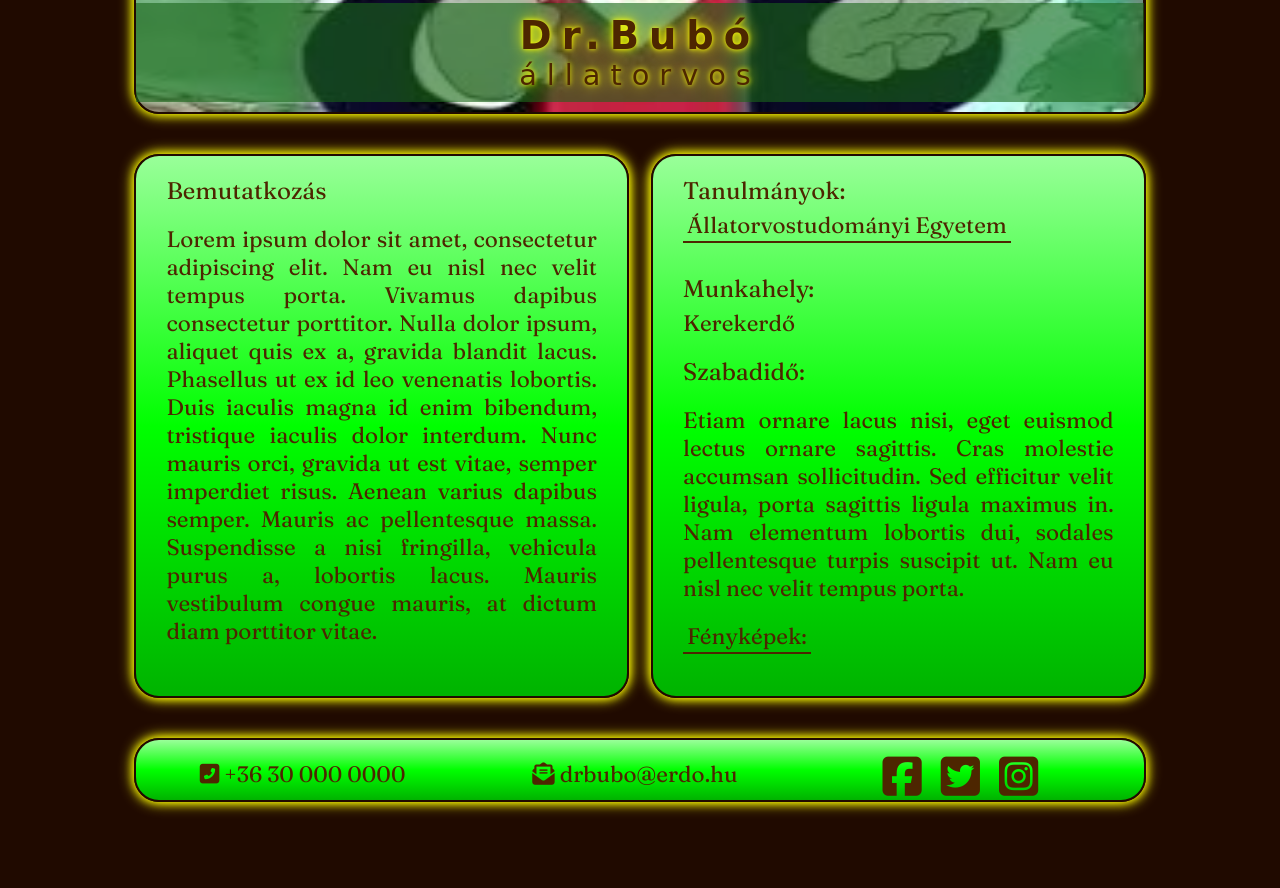
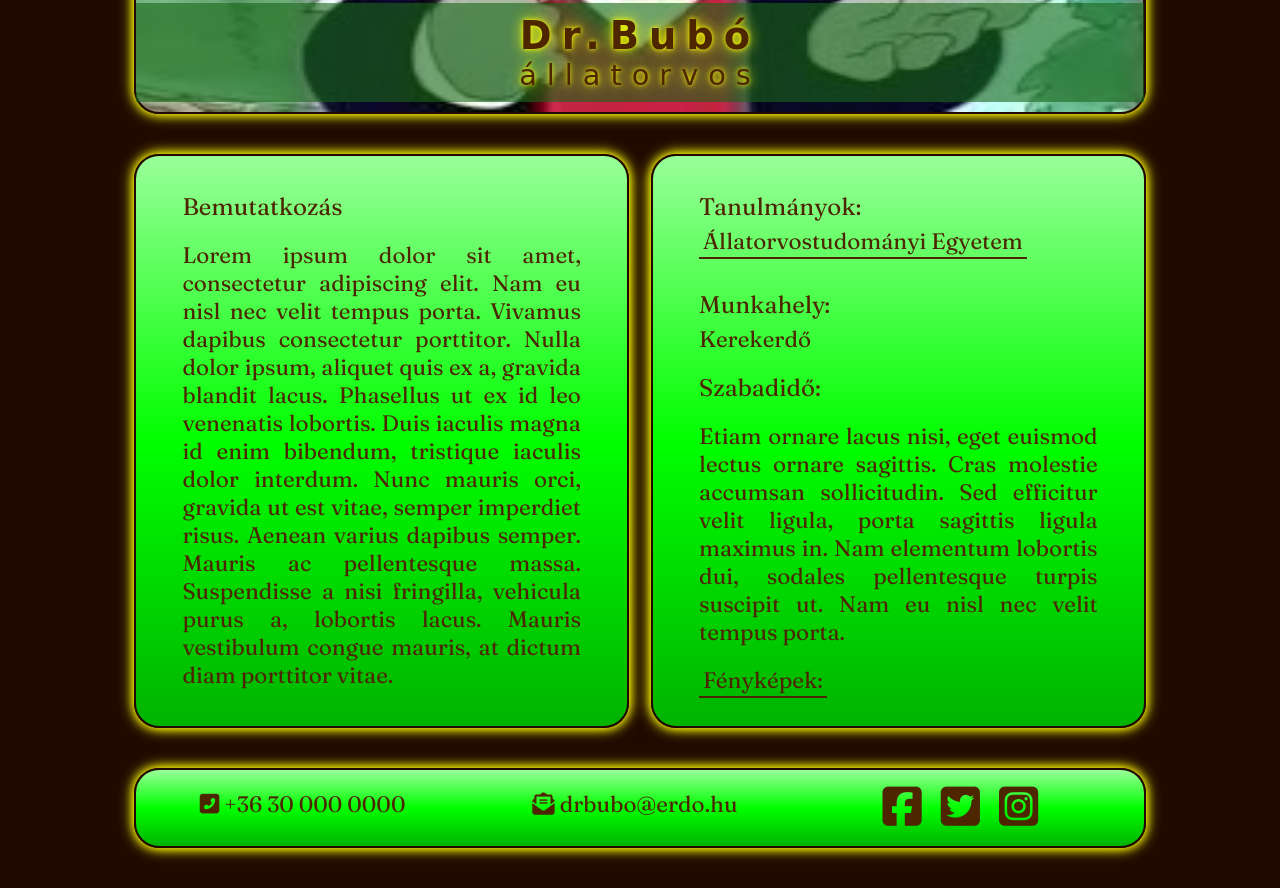
Before and after one commit to LGyor/dr_bubo, a plain HTML site: page index.html in a window 1280 px wide. Shown: the part 450-1338 px from the top of the page. Before the commit the page ends 1292 px from the top, so only its background shows below. Drawn offline with Linux system fonts and the light colour scheme; a web font is replaced by a local one.

Commit message:
dr_bubo file structure_5

```diff
--- a/dr_bubo.css
+++ b/dr_bubo.css
@@ -60,14 +60,21 @@ header p{
 /* --------------------- SECTION --------------------- */
 section{
   width: 80%;
+  /********************/
+  display: flex;
+  flex-wrap: wrap;
+  flex-direction: row;
+  justify-content: center;
+
 }
 article{
-  height: 68vh;
+  /*height: 70vh;*/
   width: 48.9%;
-  float: left;
+  /*float: left;  */
   background-image: linear-gradient(#99ff99, #00ff00,#00b300);
   border: 2px solid #200a00;
   margin: 0 0 40px 0;
+  padding: 1rem 1rem 2rem 1rem;
   box-shadow: 0 0 10px yellow, 0 0 15px yellow;
 }
 article:first-of-type{
@@ -101,15 +108,15 @@ article a:hover{
   color: gold;
 }
 
-section::after {
+/*section::after {
   content: "";
   clear: both;
   display: table;
-}
+}*/
 /* --------------------- FOOTER --------------------- */
 footer{
   width: 80%;
-  height: 8vh;
+  height: 10vh;
   background-image: linear-gradient(#99ff99, #00ff00,#00b300);
   border: 2px solid #200a00;
   box-shadow: 0 0 10px yellow, 0 0 15px yellow;
@@ -121,7 +128,7 @@ footer p{
 }
 .contact{
   width: 33%;
-  height: 100%;
+  /*height: 100%;*/
   float: left;
   margin: 0 auto;
   text-align: center;
@@ -163,8 +170,9 @@ footer p{
 	article{
 	  /*height: 80vh;	*/
 	  width: 100%;
-	  float: none;
+	  /*float: none;*/
 	  margin: 0 0 30px 0;
+	  padding: 0.2rem 0.2rem 1.4rem 0.2rem;
 	  font-size: 0.9rem;
 	}
 	article h2{
--- a/dr_bubo_pictures.css
+++ b/dr_bubo_pictures.css
@@ -18,7 +18,7 @@ header, section, footer{
 /* --------------------- HEADER --------------------- */
 header{
   width: 60%;
-  height: 10vh;
+  /*height: 10vh;*/
   font-family: 'Fraunces', serif;
   font-size: 1.4rem;
 }
@@ -29,19 +29,21 @@ header div{
 }
 header img{
   width: 8%;
-  height: 45%;
+  /*height: 45%;*/
 }
 header h1,header p{
   text-align: center;
   margin: 0;
-  padding: 0;
+
 }
 header h1{
-  margin-top: 2px;
+  /*margin-top: 2px;	*/
   font-size: 1.8rem;
+  padding: 0.4rem 0 0.2rem 0;
 }
 header p{
   font-size: 1.2rem;
+  padding: 0 0 0.4rem 0;
 }
 /* --------------------- SECTION --------------------- */
 section{
@@ -81,10 +83,11 @@ section{
 /* --------------------- FOOTER --------------------- */
 footer{
   width: 60%;
-  height: 10vh;
+  /*height: 10vh;*/
 }
 footer p{
-  margin: 1rem 0 0 0;
+  margin: 0 0 0 0;
+  padding: 0.6rem 0;
   font-size: 2rem;
   text-align: center;
 }
@@ -118,7 +121,8 @@ footer a:hover{
 	  width: 96%;
 	}
 	footer p{
-	  margin: .5rem 0 0 0;
+	  /*margin: .5rem 0 0 0;	*/
+
 	}
 
 }
```
